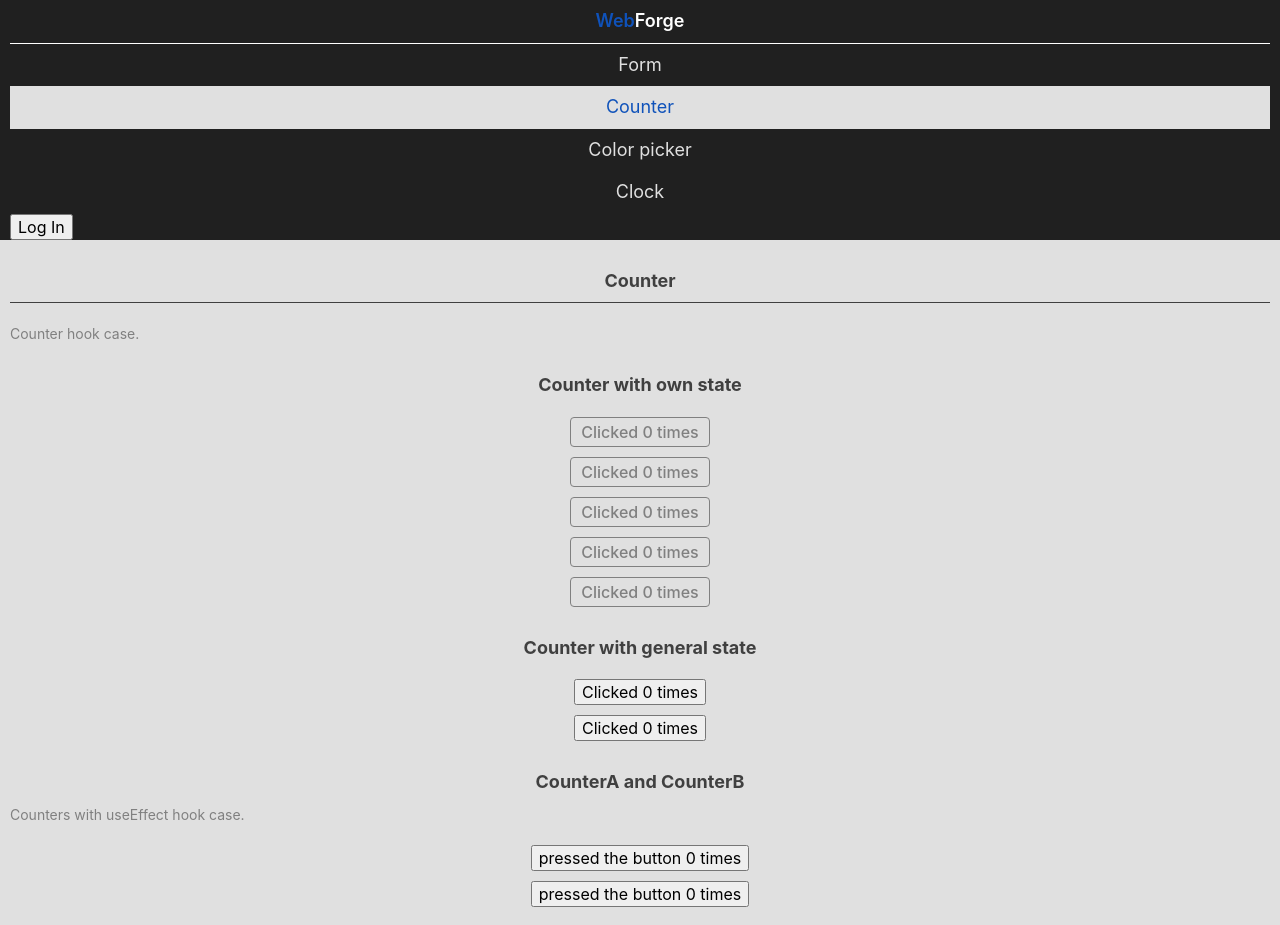
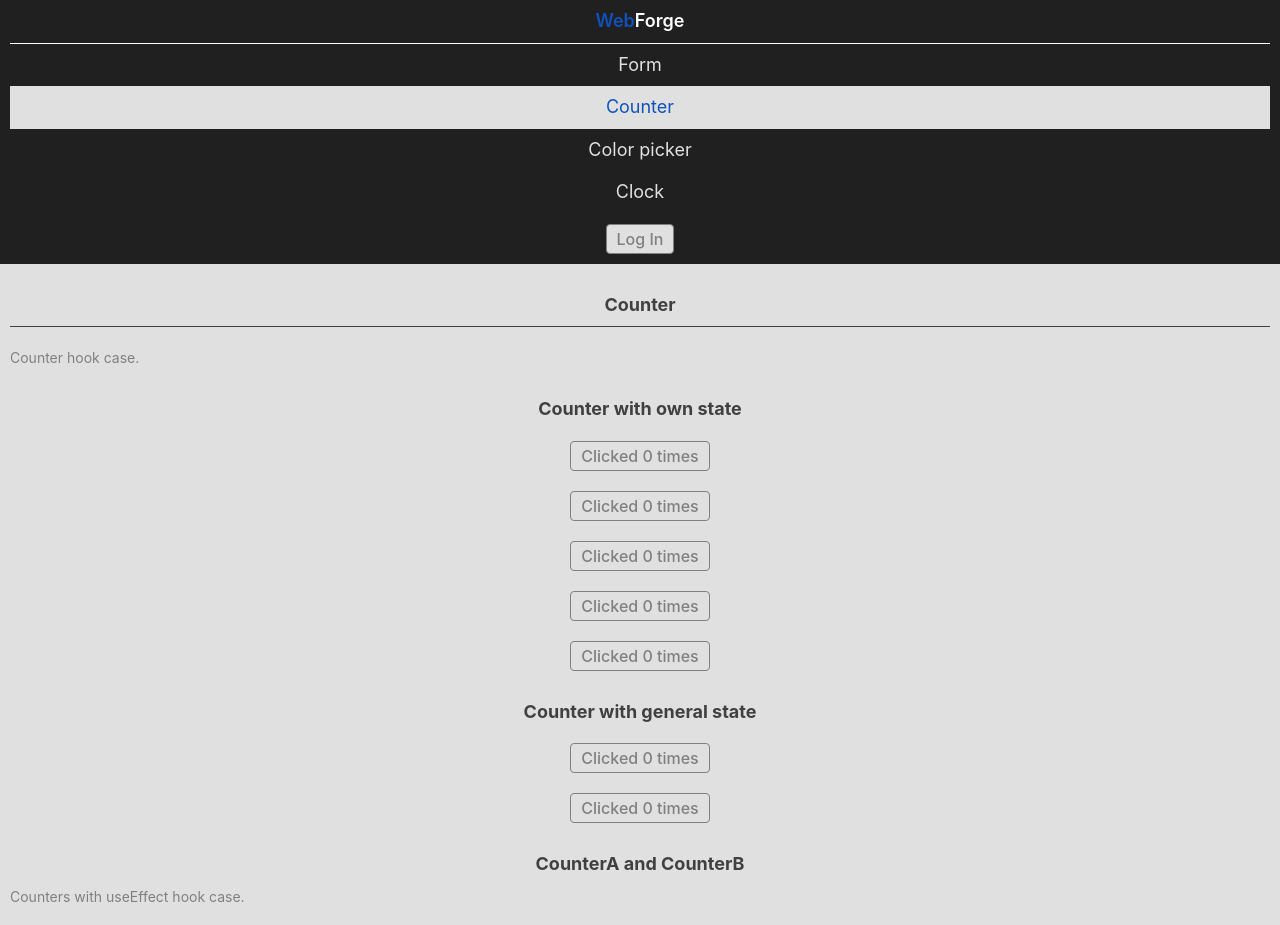
Before and after one commit to basesnel/react-system-01-hooks, a React (Create React App) app: page /react-system-01-hooks/counter in a window 1280 px wide. Shown: the top 925 px of the page. Built offline with nearby package versions, Linux system fonts and the light colour scheme.

Commit message:
Use decorated button on app

```diff
--- a/src/components/AppBar/AppBar.jsx
+++ b/src/components/AppBar/AppBar.jsx
@@ -4,9 +4,11 @@ import { Container } from 'components/Container/Container';
 import { Logo } from 'components/Logo/Logo';
 import { NavBar } from 'components/NavBar/NavBar';
 import { UserMenu } from 'components/UserMenu/UserMenu';
+import { DecoratedButton } from 'components/DecoratedButton/DecoratedButton';
 import authContext from 'contexts/auth/context';
 
 import css from './AppBar.module.css';
+import { Grid } from 'components/Grid/Grid';
 
 export const AppBar = () => {
   const { isLoggedIn, user, onLogIn, onLogOut } = useContext(authContext);
@@ -20,9 +22,9 @@ export const AppBar = () => {
         {isLoggedIn ? (
           <UserMenu onLogOut={onLogOut} user={user} />
         ) : (
-          <button type="button" onClick={onLogIn}>
-            Log In
-          </button>
+          <Grid>
+            <DecoratedButton caption="Log In" onClick={onLogIn} />
+          </Grid>
         )}
       </Container>
     </header>
--- a/src/components/ButtonCount/ButtonCount.jsx
+++ b/src/components/ButtonCount/ButtonCount.jsx
@@ -1,6 +1,6 @@
 import { useState } from 'react';
 
-import css from './ButtonCount.module.css';
+import { DecoratedButton } from 'components/DecoratedButton/DecoratedButton';
 
 export const ButtonCount = () => {
   const [count, setCount] = useState(0);
@@ -10,8 +10,6 @@ export const ButtonCount = () => {
   }
 
   return (
-    <button className={css.btnCount} onClick={handleClick}>
-      Clicked {count} times
-    </button>
+    <DecoratedButton caption={`Clicked ${count} times`} onClick={handleClick} />
   );
 };
--- a/src/components/ButtonGeneralCount/ButtonGeneralCount.jsx
+++ /dev/null
@@ -1,3 +0,0 @@
-export const ButtonGeneralCount = ({ count, onClick }) => {
-  return <button onClick={onClick}>Clicked {count} times</button>;
-};
--- a/src/components/Clock/Clock.jsx
+++ b/src/components/Clock/Clock.jsx
@@ -1,6 +1,8 @@
 import { useEffect, useRef, useState } from 'react';
 
 import { Text } from 'components/Text/Text';
+import { Grid } from 'components/Grid/Grid';
+import { DecoratedButton } from 'components/DecoratedButton/DecoratedButton';
 
 export const Clock = () => {
   const [time, setTime] = useState(() => new Date());
@@ -42,8 +44,13 @@ export const Clock = () => {
   return (
     <>
       <Text>Current time: {time.toLocaleTimeString()}</Text>
-      <button onClick={() => setTime(new Date())}>Update time state</button>
-      <button onClick={stop}>Stop</button>
+      <Grid>
+        <DecoratedButton
+          caption="Update time state"
+          onClick={() => setTime(new Date())}
+        />
+        <DecoratedButton caption="Stop" onClick={stop} />
+      </Grid>
     </>
   );
 };
--- /dev/null
+++ b/src/components/DecoratedButton/DecoratedButton.jsx
@@ -0,0 +1,9 @@
+import css from './DecoratedButton.module.css';
+
+export const DecoratedButton = ({ caption, onClick }) => {
+  return (
+    <button className={css.decoratedButton} onClick={onClick}>
+      {caption}
+    </button>
+  );
+};
--- a/src/components/ButtonCount/ButtonCount.module.css
+++ b/src/components/DecoratedButton/DecoratedButton.module.css
@@ -1,4 +1,4 @@
-.btnCount {
+.decoratedButton {
   border: 1px solid var(--color-text);
   border-radius: 4px;
   padding: 4px 10px;
@@ -8,7 +8,7 @@
   transition: var(--my-transition);
 }
 
-.btnCount:hover {
+.decoratedButton:hover {
   border: 1px solid var(--color-accent);
   background-color: var(--color-accent);
   color: var(--color-light);
--- a/src/components/Grid/Grid.module.css
+++ b/src/components/Grid/Grid.module.css
@@ -7,7 +7,7 @@
   flex-wrap: wrap;
   justify-content: center;
   align-items: center;
-  gap: 10px;
+  gap: 20px;
   padding: 10px;
 }
 
--- a/src/components/SignupForm/SignupForm.jsx
+++ b/src/components/SignupForm/SignupForm.jsx
@@ -1,4 +1,6 @@
 import { useLocalStorage } from 'hooks/useLocalStorage';
+
+import { DecoratedButton } from 'components/DecoratedButton/DecoratedButton';
 
 import css from './SignupForm.module.css';
 
@@ -60,9 +62,7 @@ export const SignupForm = () => {
         />
       </label>
       <div className={css.aligner}>
-        <button type="submit" className={css.button}>
-          Register
-        </button>
+        <DecoratedButton type="submit" caption="Register" />
       </div>
     </form>
   );
--- a/src/components/UserMenu/UserMenu.jsx
+++ b/src/components/UserMenu/UserMenu.jsx
@@ -1,8 +1,11 @@
+import { DecoratedButton } from 'components/DecoratedButton/DecoratedButton';
+import { Grid } from 'components/Grid/Grid';
+
 export const UserMenu = ({ user, onLogOut }) => {
   return (
-    <div>
+    <Grid>
       <span>Welcome, {user.name}</span>
-      <button onClick={onLogOut}>Log Out</button>
-    </div>
+      <DecoratedButton caption="Log Out" onClick={onLogOut} />
+    </Grid>
   );
 };
--- a/src/pages/CounterPage.jsx
+++ b/src/pages/CounterPage.jsx
@@ -5,7 +5,7 @@ import { Title } from 'components/Title/Title';
 import { Text } from 'components/Text/Text';
 import { Grid } from 'components/Grid/Grid';
 import { ButtonCount } from 'components/ButtonCount/ButtonCount';
-import { ButtonGeneralCount } from 'components/ButtonGeneralCount/ButtonGeneralCount';
+import { DecoratedButton } from 'components/DecoratedButton/DecoratedButton';
 
 export const CounterPage = () => {
   const [count, setCount] = useState(0);
@@ -50,20 +50,28 @@ export const CounterPage = () => {
       <Container>
         <Title level={2} caption="Counter with general state" />
         <Grid>
-          <ButtonGeneralCount count={count} onClick={handleClick} />
-          <ButtonGeneralCount count={count} onClick={handleClick} />
+          <DecoratedButton
+            caption={`Clicked ${count} times`}
+            onClick={handleClick}
+          />
+          <DecoratedButton
+            caption={`Clicked ${count} times`}
+            onClick={handleClick}
+          />
         </Grid>
       </Container>
       <Container>
         <Title level={2} caption="CounterA and CounterB" />
         <Text>Counters with useEffect hook case.</Text>
         <Grid>
-          <button type="button" onClick={handleCounterAIncrement}>
-            pressed the button {counterA} times
-          </button>
-          <button type="button" onClick={handleCounterBIncrement}>
-            pressed the button {counterB} times
-          </button>
+          <DecoratedButton
+            caption={`pressed the button ${counterA} times`}
+            onClick={handleCounterAIncrement}
+          />
+          <DecoratedButton
+            caption={`pressed the button ${counterB} times`}
+            onClick={handleCounterBIncrement}
+          />
         </Grid>
       </Container>
     </main>
```
